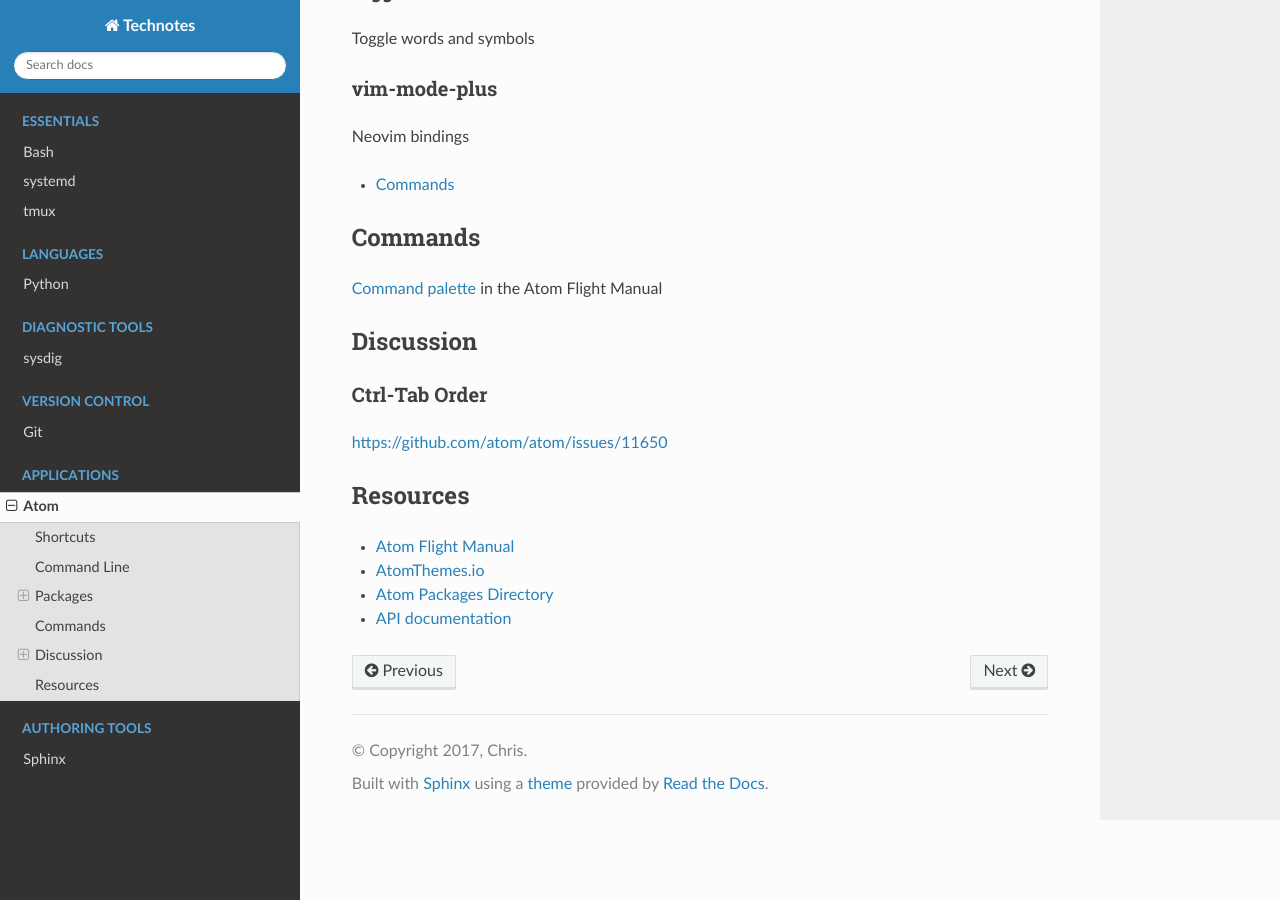
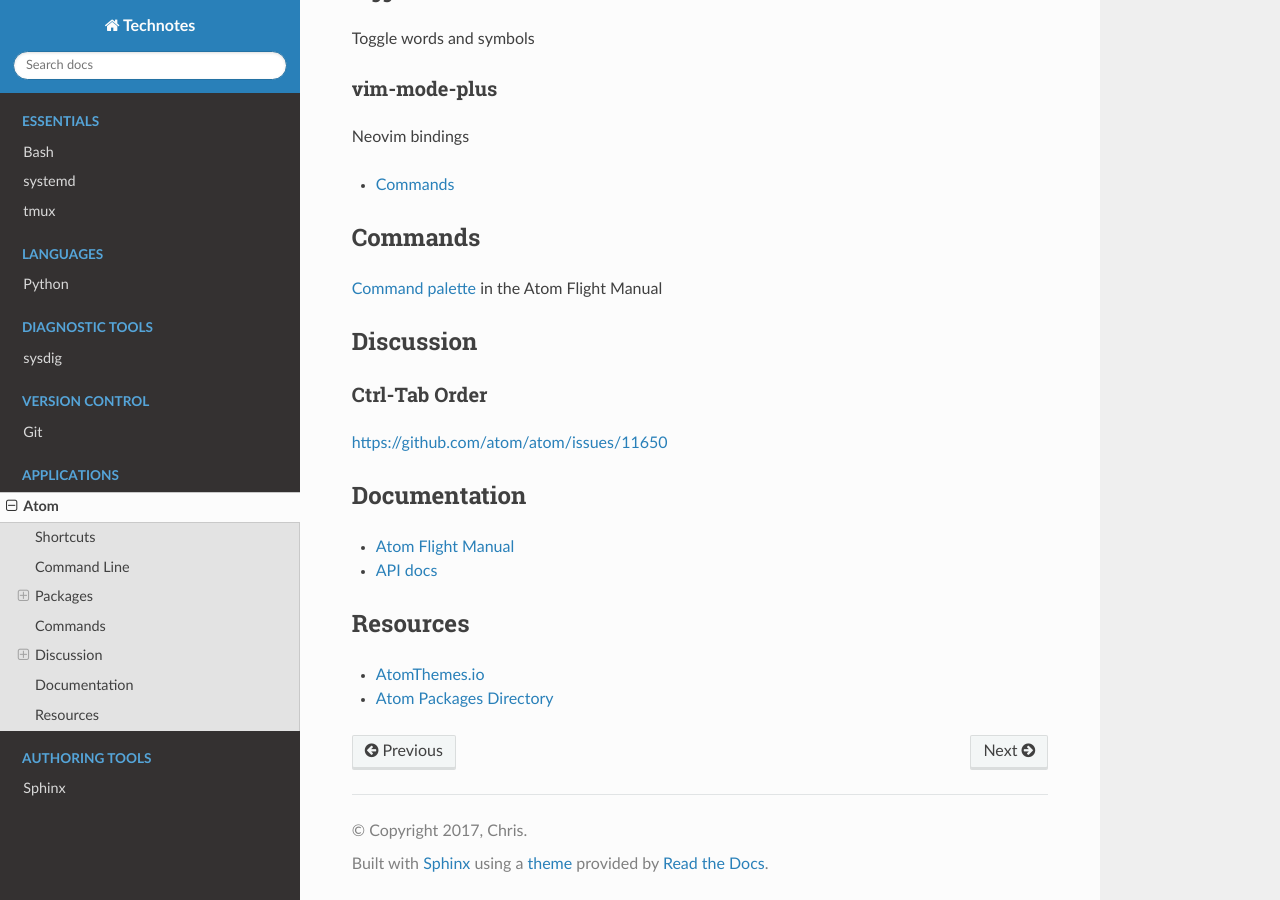
Before and after one commit to heterotopian/technotes, a Sphinx documentation site: the page built from source/atom.rst, in a window 1280 px wide and 900 px high, scrolled down 913 px. Built offline with Sphinx 7.4.7 and the Read the Docs theme 2.0.0, drawn with Linux system fonts in a browser that asks for light colours.

Commit message:
Minor changes

```diff
--- a/source/atom.rst
+++ b/source/atom.rst
@@ -87,10 +87,15 @@
 https://github.com/atom/atom/issues/11650
 
 
+Documentation
+=============
+
+- `Atom Flight Manual <http://flight-manual.atom.io/>`_
+- `API docs <https://atom.io/docs/api/>`_
+
+
 Resources
 =========
 
-- `Atom Flight Manual <http://flight-manual.atom.io/>`_
 - `AtomThemes.io <http://atomthemes.io/>`_
 - `Atom Packages Directory <http://atom-packages.directory/>`_
-- `API documentation <https://atom.io/docs/api/>`_
--- a/source/python.rst
+++ b/source/python.rst
@@ -4,15 +4,15 @@
 Python
 ======
 
-General
-=======
+Documentation
+=============
 
 - :ref:`python:datamodel`
 - :ref:`python:execmodel`
 
 
 PEPs
-====
+----
 
 - :pep:`302` - New Import Hooks
 
--- a/source/systemd.rst
+++ b/source/systemd.rst
@@ -4,14 +4,14 @@
 systemd
 =======
 
-General
-=======
+Documentation
+=============
 
 - `Project homepage <https://www.freedesktop.org/wiki/Software/systemd/>`_
 - `Manpages <http://0pointer.de/public/systemd-man/>`_
 
+  - `Index of configuration directives <http://0pointer.de/public/systemd-man/systemd.directives.html>`_
+
 
 Resources
 =========
-
-- `Index of configuration directives <http://0pointer.de/public/systemd-man/systemd.directives.html>`_
--- a/source/tmux.rst
+++ b/source/tmux.rst
@@ -6,8 +6,8 @@
 
 .. highlight:: console
 
-General
-=======
+Documentation
+=============
 
 - `Project homepage <https://tmux.github.io/>`_
 
```
Also changed, not shown: other parts of source/tmux.rst (+1 -1 lines), source/sphinx.rst (+2 -5 lines).
